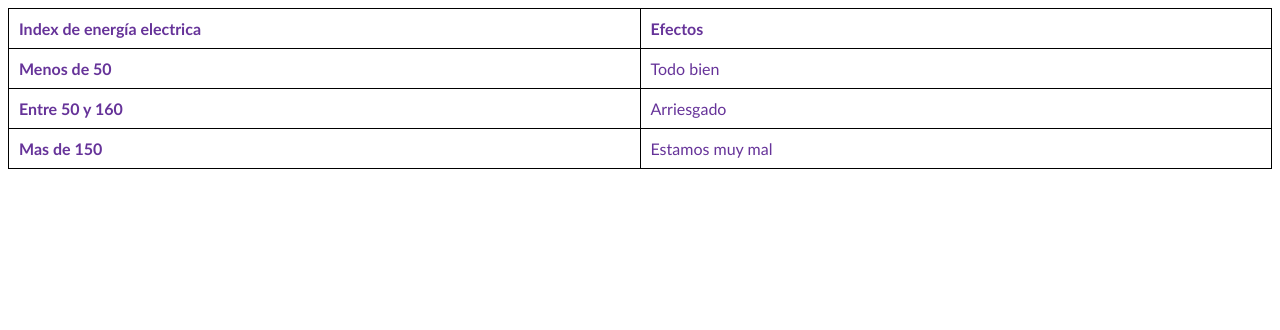
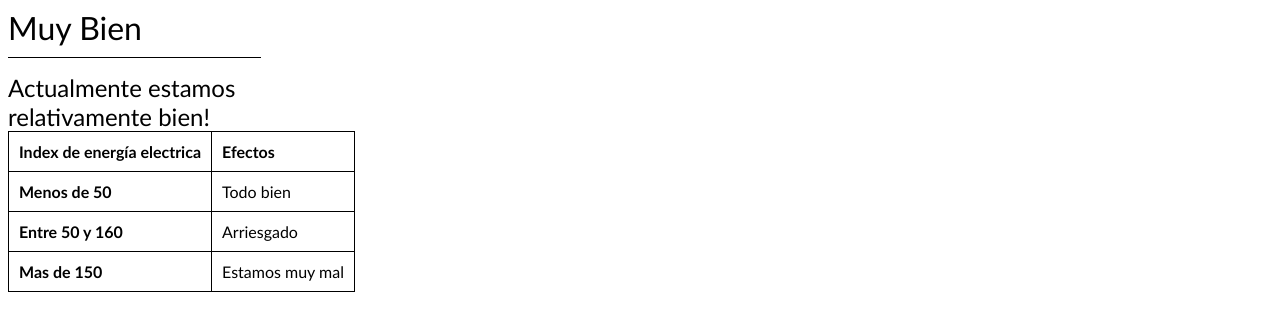
Before and after one commit to GonzaloHn/GreenSense, a plain HTML site: page html/electricidad.html in a window 1280 px wide. Drawn offline with Linux system fonts and the light colour scheme.

Commit message:
Gitignore

```diff
--- a/css/styles.css
+++ b/css/styles.css
@@ -45,13 +45,34 @@
     color: white;
 }
 
+/*Pagina Valores Particulares - Tabla Situacion*/
+.Situation-Now{
+    border-style:1px solid black;
+    border-width: 30px;
+}
+.Situation-Now-Title{
+    font-size: 200%;
+}
+.Situation-Now-Title::after{
+    content: '';
+    display: block;
+    width: 20%;
+    height: 1px;
+    background-color: black;
+    margin: 10px 0px 15px;
+}
+.Situation-Now-Text{
+    font-size: 150%;
+    width: 20vw;
+}
+
 /*Pagina Valores Particulares - Tabla Index*/
 
 table{
-    width: 100%;
+
     table-layout: fixed;
     border-collapse: collapse;
-    color: rebeccapurple;
+    color: black;
 
 }
 table, tr, td, th{
--- a/html/electricidad.html
+++ b/html/electricidad.html
@@ -10,8 +10,22 @@
 
 </head>
 <body>
+    <div class="Situation-Now">
+
+        <div class="Situation-Now-Title">
+            Muy Bien
+        </div>
+
+        <div class="sep-line"></div>
+
+        <div class="Situation-Now-Text">
+            Actualmente estamos relativamente bien!
+        </div>
+
+    </div>
+
     <section class="">
-        <table class="indexTable">
+        <table class="index-Table">
             <tbody>
             <tr>
                 <th>Index de energía electrica</th>
```
Also changed, not shown: 1 other file.
